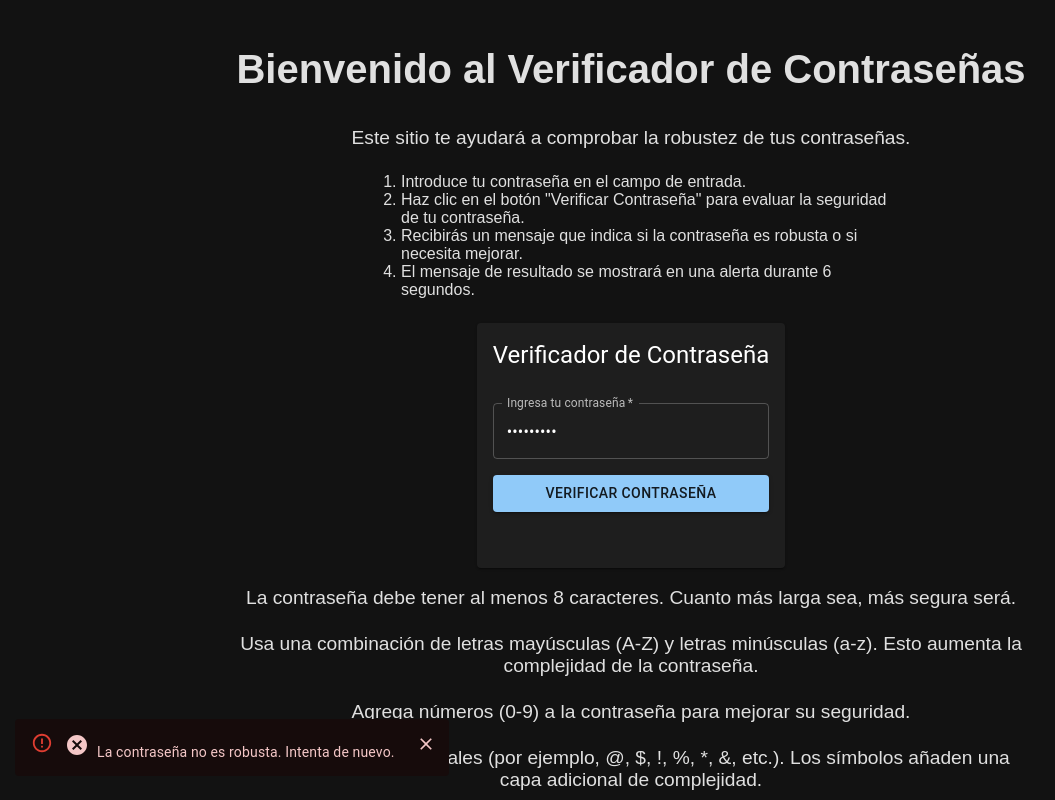
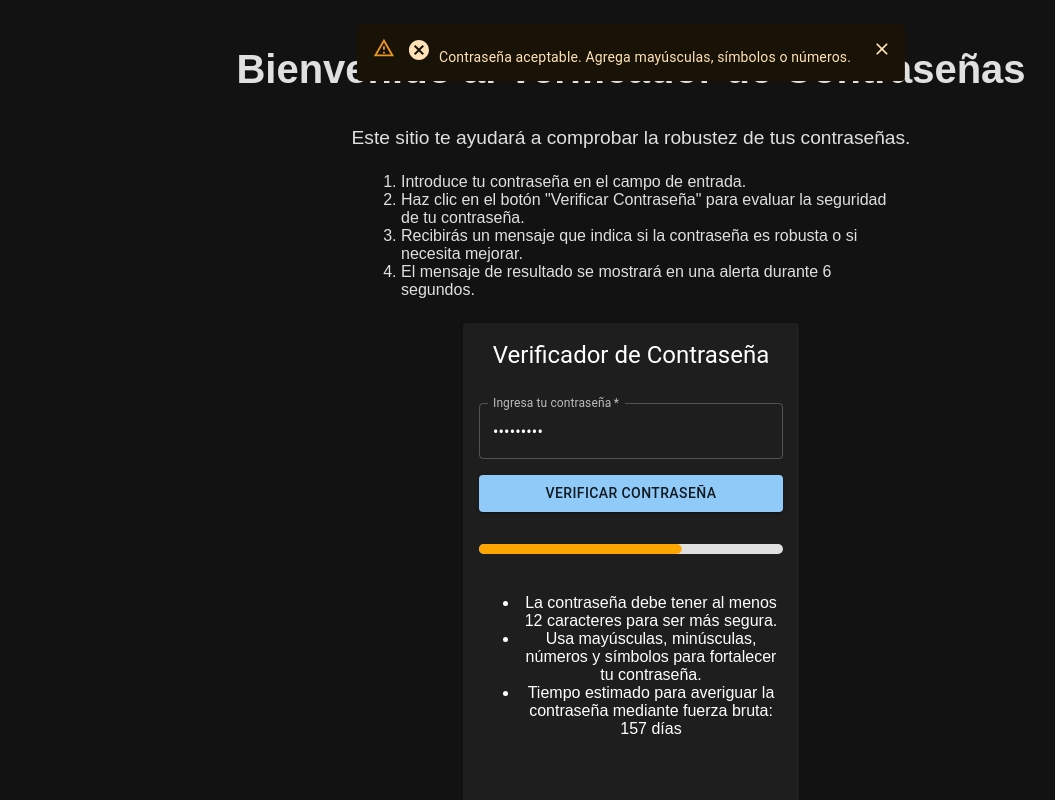
Before and after one commit to dammatus/PruebaDeContrasenias, a React (Vite) app: page / in a window 1280 px wide. Both pictures are taken after typing "Sample123" into the empty fields and a click on the button "VERIFICAR CONTRASEÑA". Shown: the top 800 px of the page, without its empty margins (9-1064 px from the left). Built offline with nearby package versions, Linux system fonts and the light colour scheme.

Commit message:
Pruebas de tiempo y comprobacion de contraseñas conocidas o faciles & cambios en alert y progressbar

```diff
--- a/src/PasswordChecker.tsx
+++ b/src/PasswordChecker.tsx
@@ -1,7 +1,7 @@
-"use client"
+"use client";
 
-import { useState } from 'react';
-import { Button, TextField, Card, CardContent, CardHeader, Snackbar, Alert as MuiAlert } from '@mui/material';
+import { useState, useEffect } from 'react';
+import { Button, TextField, Card, CardContent, CardHeader, Snackbar, Alert as MuiAlert, LinearProgress } from '@mui/material';
 import { CheckCircle, Cancel } from '@mui/icons-material';
 import { styled } from '@mui/material/styles';
 
@@ -10,36 +10,128 @@ const Alert = MuiAlert;
 const CenteredContainer = styled('div')({
   display: 'flex',
   flexDirection: 'column',
-  justifyContent: 'flex-start', // Alineación vertical superior
+  justifyContent: 'flex-start',
   alignItems: 'center',
   padding: '0 32px',
   boxSizing: 'border-box',
   width: '100%',
-  maxWidth: '400px', // Asegura que el card tenga un tamaño máximo
+  maxWidth: '400px',
 });
 
 const SnackbarContainer = styled('div')({
-  marginTop: '16px', // Espacio para colocar la Snackbar justo debajo del formulario
+  marginTop: '16px',
   width: '100%',
 });
 
+const ProgressContainer = styled('div')({
+  width: '100%',
+  marginTop: '16px',
+});
+
+const commonPasswords: string[] = ['password', '123456', '123456789', 'qwerty', 'abc123', '111111', '123123'];
+const combinationsPerSecond = 1e9;
+
 export default function PasswordChecker() {
-  const [password, setPassword] = useState('');
-  const [message, setMessage] = useState<{ text: string; isStrong: boolean } | null>(null);
-  const [openSnackbar, setOpenSnackbar] = useState(false);
+  const [password, setPassword] = useState<string>('');
+  const [feedback, setFeedback] = useState<string[]>([]); // Cambiado a array
+  const [progress, setProgress] = useState<number>(0);
+  const [progressClass, setProgressClass] = useState<string>('');
+  const [openSnackbar, setOpenSnackbar] = useState<boolean>(false);
+  const [alertMessage, setAlertMessage] = useState<string>('');
+  const [alertSeverity, setAlertSeverity] = useState<'success' | 'warning' | 'error'>('error');
 
-  const isPasswordStrong = (password: string) => {
-    const strongPasswordRegex = /^(?=.*[a-z])(?=.*[A-Z])(?=.*\d)(?=.*[@$!%*?&])[A-Za-z\d@$!%*?&]{8,}$/;
-    return strongPasswordRegex.test(password);
-  };
+  useEffect(() => {
+    if (password.trim() === '') {
+      setProgress(0);
+      setProgressClass('');
+      setFeedback([]); // Reiniciar el array de feedback
+      return;
+    }
+
+    let score = 0;
+    let newFeedback: string[] = []; // Cambiado a array
+
+    // Verificar longitud de la contraseña
+    if (password.length >= 12) {
+      score++;
+    } else if (password.length >= 8) {
+      score++;
+      newFeedback.push('La contraseña debe tener al menos 12 caracteres para ser más segura.');
+    } else {
+      newFeedback.push('La contraseña debe tener al menos 8 caracteres.');
+    }
+
+    const hasUpper = /[A-Z]/.test(password);
+    const hasLower = /[a-z]/.test(password);
+    const hasNumber = /[0-9]/.test(password);
+    const hasSpecial = /[!@#$%^&*(),.?":{}|<>]/.test(password);
+
+    let charsetSize = 0;
+    if (hasUpper) charsetSize += 26;
+    if (hasLower) charsetSize += 26;
+    if (hasNumber) charsetSize += 10;
+    if (hasSpecial) charsetSize += 32;
+
+    if (hasUpper && hasLower && hasNumber && hasSpecial) {
+      score++;
+    } else {
+      newFeedback.push('Usa mayúsculas, minúsculas, números y símbolos para fortalecer tu contraseña.');
+    }
+
+    const isCommon = commonPasswords.includes(password);
+    if (!isCommon) {
+      score++;
+    } else {
+      newFeedback.push('Evita usar contraseñas comunes como "password" o "123456".');
+    }
+
+    const possibleCombinations = Math.pow(charsetSize, password.length);
+    const timeInSeconds = possibleCombinations / combinationsPerSecond;
+
+    let timeToCrack = '';
+    if (timeInSeconds < 60) {
+      timeToCrack = `${Math.round(timeInSeconds)} segundos`;
+    } else if (timeInSeconds < 3600) {
+      timeToCrack = `${Math.round(timeInSeconds / 60)} minutos`;
+    } else if (timeInSeconds < 86400) {
+      timeToCrack = `${Math.round(timeInSeconds / 3600)} horas`;
+    } else if (timeInSeconds < 31536000) {
+      timeToCrack = `${Math.round(timeInSeconds / 86400)} días`;
+    } else if (timeInSeconds < 3153600000) {
+      timeToCrack = `${Math.round(timeInSeconds / 31536000)} años`;
+    } else {
+      timeToCrack = `${Math.round(timeInSeconds / 3153600000)} siglos`;
+    }
+
+    const progressPercentage = (score / 3) * 100;
+
+    if (score === 3) {
+      setProgressClass('strong');
+    } else if (score === 2) {
+      setProgressClass('medium');
+    } else {
+      setProgressClass('weak');
+    }
+
+    newFeedback.push(`Tiempo estimado para averiguar la contraseña mediante fuerza bruta: ${timeToCrack}`);
+    setFeedback(newFeedback); // Establecer el array de feedback
+    setProgress(progressPercentage);
+  }, [password]);
 
   const handleSubmit = (e: React.FormEvent) => {
     e.preventDefault();
-    const isStrong = isPasswordStrong(password);
-    setMessage({
-      text: isStrong ? 'La contraseña es robusta!' : 'La contraseña no es robusta. Intenta de nuevo.',
-      isStrong,
-    });
+
+    if (progressClass === 'strong') {
+      setAlertMessage('¡Contraseña fuerte!');
+      setAlertSeverity('success');
+    } else if (progressClass === 'medium') {
+      setAlertMessage('Contraseña aceptable. Agrega mayúsculas, símbolos o números.');
+      setAlertSeverity('warning');
+    } else {
+      setAlertMessage('Contraseña muy débil. Mejora la longitud o usa más variedad de caracteres.');
+      setAlertSeverity('error');
+    }
+
     setOpenSnackbar(true);
   };
 
@@ -54,6 +146,7 @@ export default function PasswordChecker() {
         <CardContent>
           <form onSubmit={handleSubmit} style={{ display: 'flex', flexDirection: 'column', gap: '16px' }}>
             <TextField
+              id="password"
               label="Ingresa tu contraseña"
               type="password"
               value={password}
@@ -64,25 +157,40 @@ export default function PasswordChecker() {
             <Button type="submit" variant="contained" color="primary" fullWidth>
               Verificar Contraseña
             </Button>
-            {/* Añadir el contenedor para la Snackbar aquí */}
+            <ProgressContainer>
+              <LinearProgress
+                variant="determinate"
+                value={progress}
+                sx={{
+                  height: 10,
+                  borderRadius: 5,
+                  backgroundColor: '#e0e0e0',
+                  '& .MuiLinearProgress-bar': {
+                    borderRadius: 5,
+                    backgroundColor: progressClass === 'strong' ? 'green' : progressClass === 'medium' ? 'orange' : 'red',
+                  },
+                }}
+              />
+            </ProgressContainer>
+            <div style={{ marginTop: '8px' }}>
+              <ul>
+                {feedback.map((item, index) => (
+                  <li key={index}>{item}</li>
+                ))}
+              </ul>
+            </div>
             <SnackbarContainer>
-              {message && (
-                <Snackbar open={openSnackbar} autoHideDuration={6000} onClose={handleCloseSnackbar}>
-                  <Alert onClose={handleCloseSnackbar} severity={message.isStrong ? 'success' : 'error'}>
-                    {message.isStrong ? (
-                      <>
-                        <CheckCircle sx={{ mr: 1 }} />
-                        {message.text}
-                      </>
-                    ) : (
-                      <>
-                        <Cancel sx={{ mr: 1 }} />
-                        {message.text}
-                      </>
-                    )}
-                  </Alert>
-                </Snackbar>
-              )}
+              <Snackbar
+                anchorOrigin={{ vertical: 'top', horizontal: 'center' }}
+                open={openSnackbar}
+                autoHideDuration={6000}
+                onClose={handleCloseSnackbar}
+              >
+                <Alert onClose={handleCloseSnackbar} severity={alertSeverity}>
+                  {alertSeverity === 'success' ? <CheckCircle sx={{ mr: 1 }} /> : <Cancel sx={{ mr: 1 }} />}
+                  {alertMessage}
+                </Alert>
+              </Snackbar>
             </SnackbarContainer>
           </form>
         </CardContent>
```
